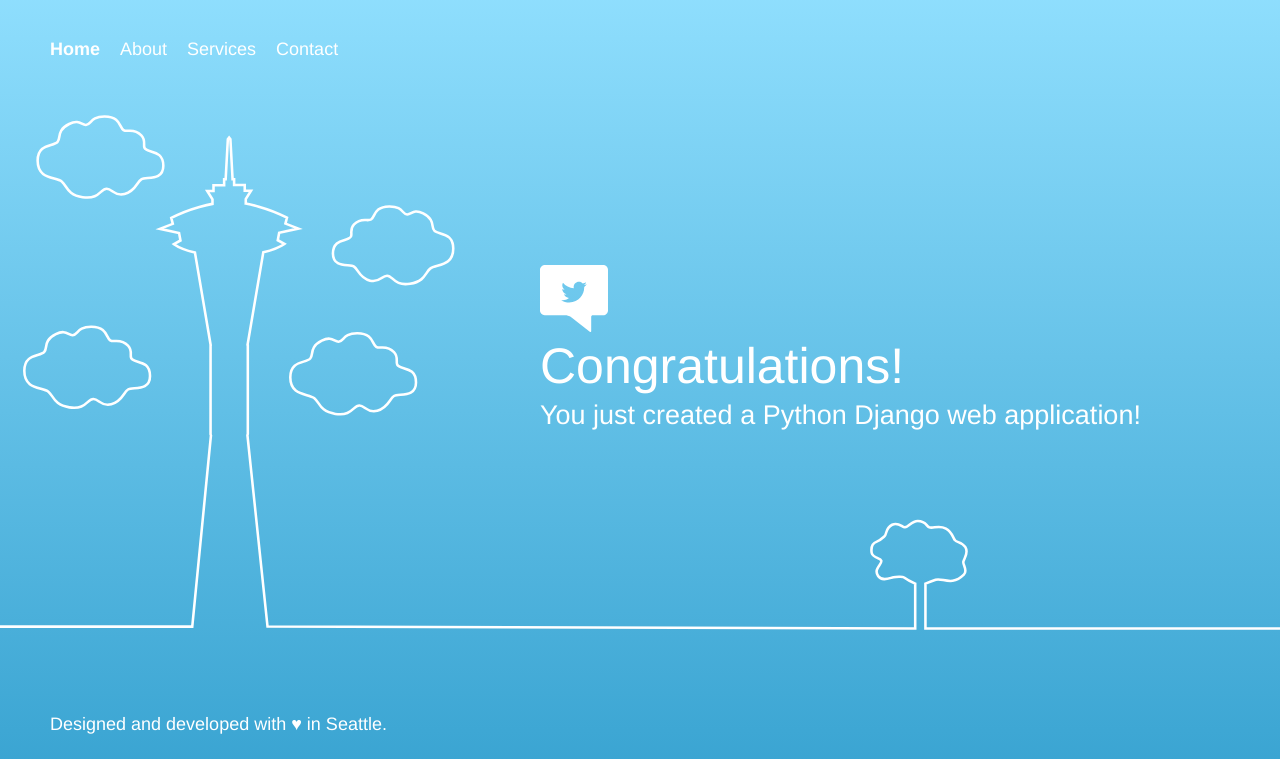
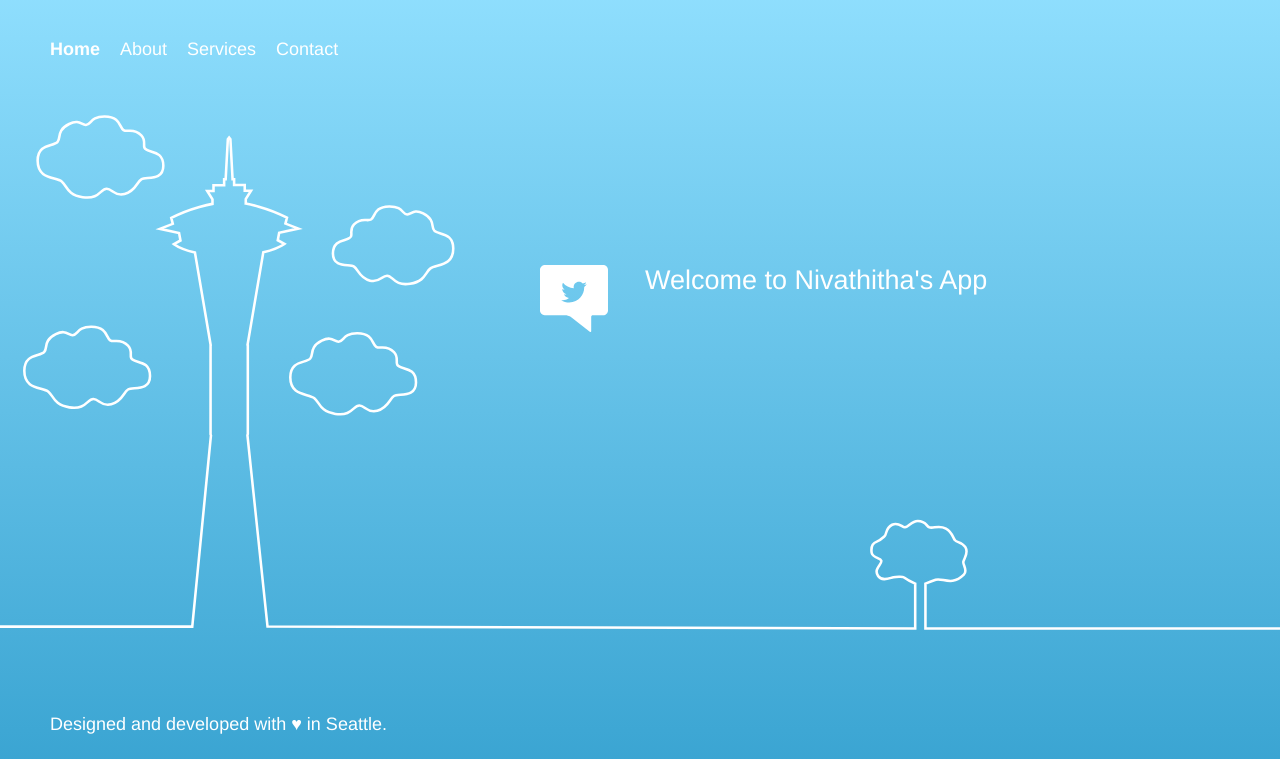
Before and after one commit to Nivathitha/SimpleProject, a Django app: page / in a window 1280 px wide. Shown: the part 16-775 px from the top of the page. Run offline with Django 3.2, Linux system fonts and the light colour scheme.

Commit message:
code build creation

```diff
--- a/helloworld/templates/index.html
+++ b/helloworld/templates/index.html
@@ -58,8 +58,8 @@
         <div class="message">
             <a class="twitter-link" href="https://twitter.com/home/?status=I%20created%20a%20project%20with%20AWS%20CodeStar!%20%23AWS%20%23AWSCodeStar%20https%3A%2F%2Faws.amazon.com%2Fcodestar"><img src="{% static "helloworld/img/tweet.svg" %}" /></a>
             <div class="text">
-                <h1>Congratulations!</h1>
-                <h2>You just created a Python Django web application!</h2>
+
+                <h2>Welcome to Nivathitha's App</h2>
             </div>
         </div>
     </div>
```
Also changed, not shown: db.sqlite3 (added).
